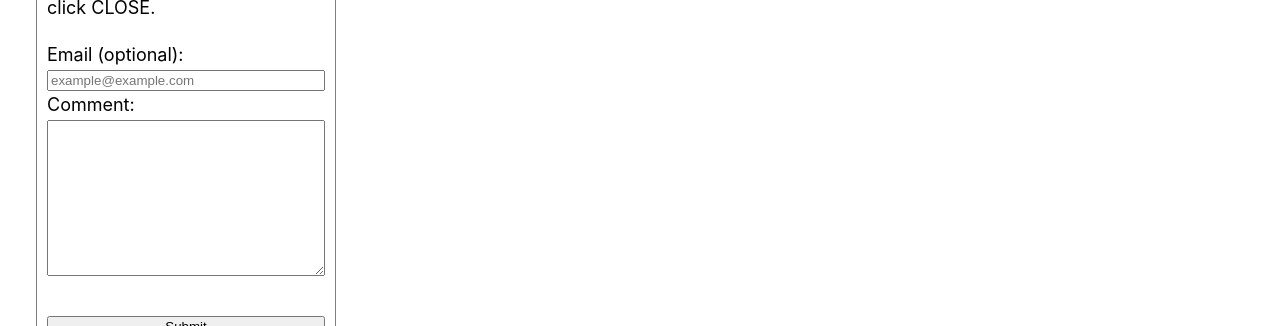
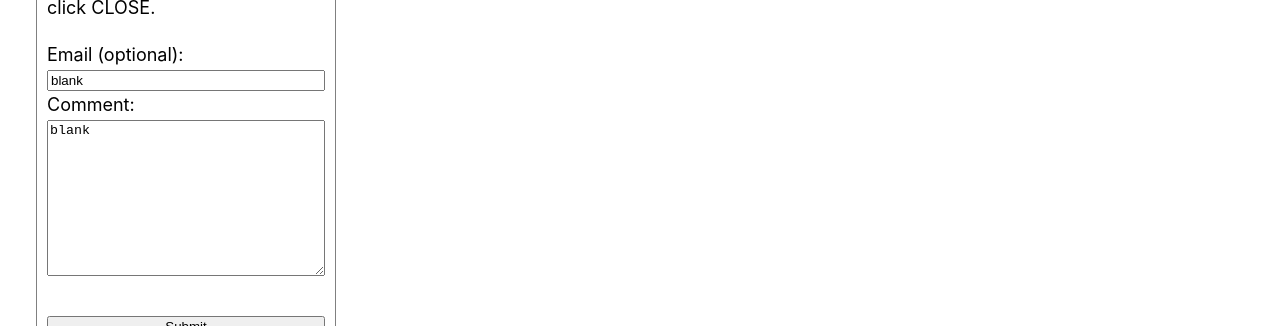
Before and after one commit to Th5192/duurable, a Next.js app: page /feature-development in a window 1280 px wide. Both pictures are taken after a click on the element "sentiment_satisfied". Shown: the part 234-560 px from the top of the page. Built offline with nearby package versions, Linux system fonts and the light colour scheme; no server answers; the database is empty.

Commit message:
push comment code done

```diff
--- a/components/userFeedback.tsx
+++ b/components/userFeedback.tsx
@@ -1,6 +1,6 @@
 import userFeedbackStyles from './userFeedback.module.css'
-import { useEffect, useState } from 'react'
-import { collection, doc, getDocs, limit, setDoc, query, runTransaction, where, Timestamp, DocumentReference, DocumentData } from 'firebase/firestore'
+import React, { useEffect, useState } from 'react'
+import { collection, doc, getDocs, limit, setDoc, query, runTransaction, where, Timestamp, DocumentReference, DocumentData, serverTimestamp } from 'firebase/firestore'
 import {db} from '../pages/_app'
 
 
@@ -10,6 +10,9 @@ export default function UserFeedback() {
     const [showFeedbackSentConfirmation, setShowFeedbackSentConfirmation] = useState(false)
     const [pageURL, setPageURL] = useState<string|undefined>(undefined)
     const [hostname, setHostname] = useState<string|undefined>(undefined)
+
+    const [emailAddress, setEmailAddress] = useState('blank')
+    const [comment, setComment] = useState('blank')
 
     useEffect(() => {
         setPageURL(window.location.href)
@@ -147,6 +150,43 @@ export default function UserFeedback() {
         setShowFeedbackForm(true)
     }
 
+    const handleEmailAddressInputChange = (event: React.ChangeEvent<HTMLInputElement>) => {
+        setEmailAddress(event.target.value)
+    }
+
+    const handleTextAreaChange = (event: React.ChangeEvent<HTMLTextAreaElement>) => {
+        setComment(event.target.value)
+    }
+
+    async function pushCommentToFirebase(){
+
+        if (hostname !== undefined) {
+            const commentsGroupedByHostnameRef = doc(collection(db, 'userFeedback', 'commentsGroupedByHostname', hostname))
+            const commentData = {
+                comment: comment,
+                emailAddress: emailAddress,
+                pageURL: pageURL,
+                timestamp: serverTimestamp(),
+                read: false,
+                commentStatusisOpen: true
+            }
+
+            try {
+                await setDoc(commentsGroupedByHostnameRef,  commentData , {merge:true})
+            } catch (e) {
+
+            }
+        }
+
+    }
+
+    const handleSubmit = (event: React.ChangeEvent<HTMLFormElement>) => {
+        event.preventDefault()
+        pushCommentToFirebase()
+        setShowFeedbackForm(false)
+        setShowFeedbackSentConfirmation(true)
+    }
+
     function handleCloseButtonClick() {
         setShowFeedbackForm(false)
         setShowFeedbackSentConfirmation(true)
@@ -170,13 +210,13 @@ export default function UserFeedback() {
             }
             { (showFeedbackForm === true) &&
                 <div>
-                    <form className={userFeedbackStyles.feedbackForm}>
+                    <form className={userFeedbackStyles.feedbackForm} onSubmit={handleSubmit}>
                     <p>Thank you!</p>
                     <p>If you&#39;d like to leave a comment please do so below. Otherwise, click CLOSE.</p>
                     <label>Email (optional):</label>
-                    <input type='text' placeholder='example@example.com'></input>
+                    <input type='text' placeholder='example@example.com' value={emailAddress} onChange={handleEmailAddressInputChange}></input>
                     <label>Comment:</label>
-                    <textarea rows={10}></textarea>
+                    <textarea rows={10} value={comment} onChange={handleTextAreaChange}></textarea>
                     <button className={userFeedbackStyles.submitButton}>Submit</button>
                     <button className={userFeedbackStyles.closeButton} onClick={() => handleCloseButtonClick()}>Close</button>
                     </form>
```
